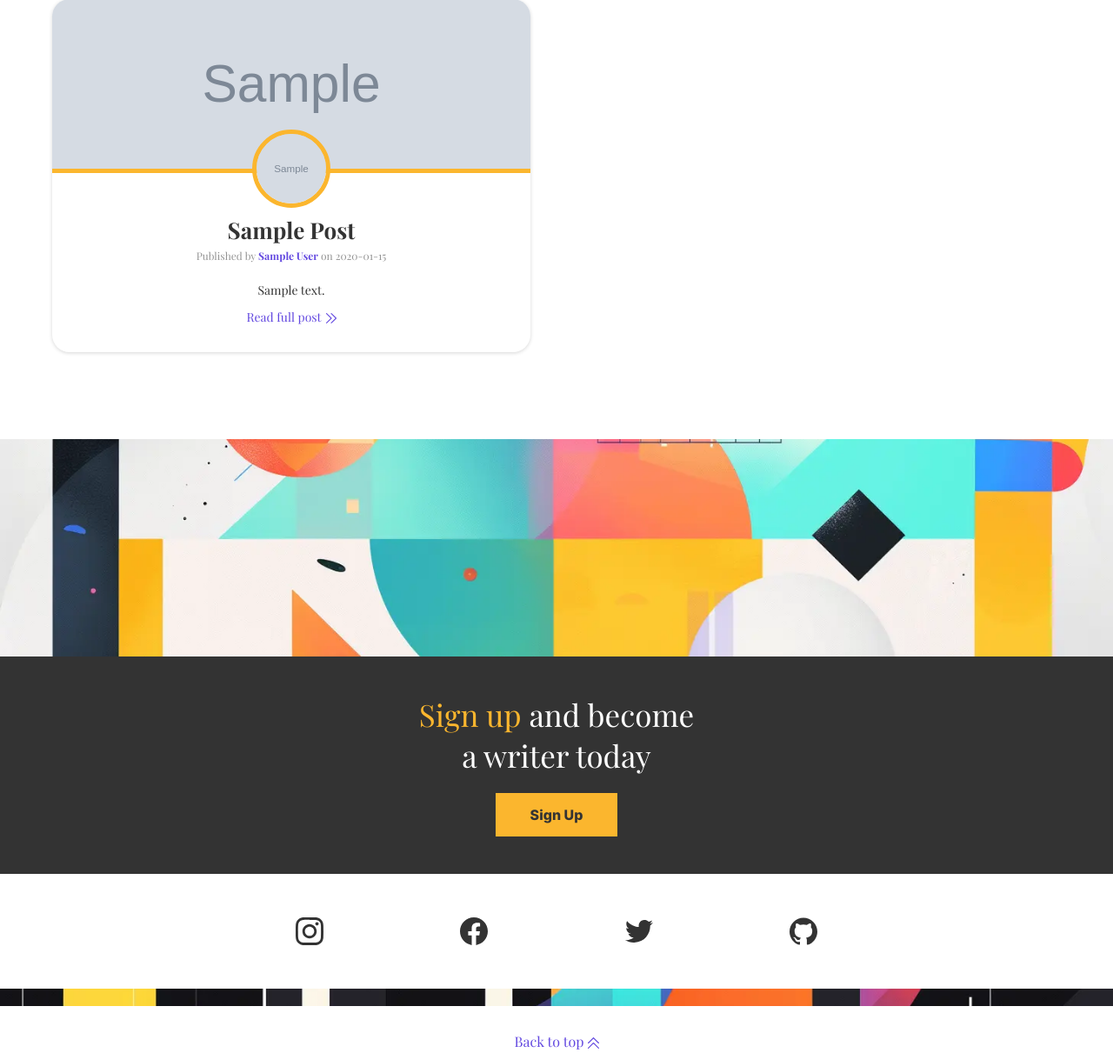
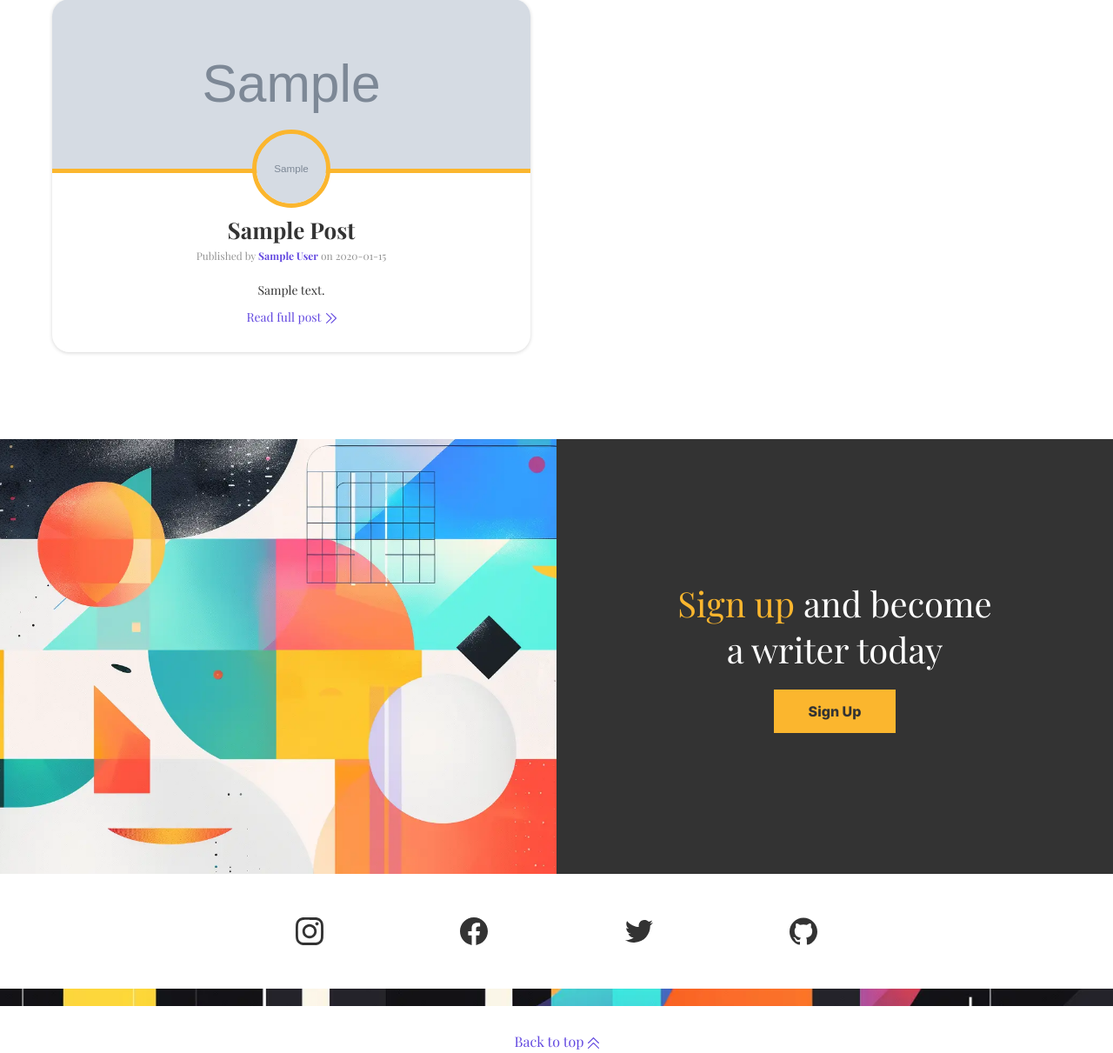
Before and after one commit to ShaneDoyleDev/commit, a Django app: template blog/templates/blog/homepage.html in a window 1280 px wide. Shown: the part 1001-2212 px from the top of the page at 87% size. Run offline with Django 4.2, Linux system fonts and the light colour scheme; the template is opened without the code that fills it: most values are stand-ins (such as "Sample title", 1, 10 or a date in 2020); grey boxes marked "Sample" are stand-in pictures; some web fonts are replaced.

Commit message:
feat(blog/static/homepage.css): add media query styles

```diff
--- a/blog/static/homepage.css
+++ b/blog/static/homepage.css
@@ -68,3 +68,28 @@
   max-width: 600px;
   margin-inline: auto;
 }
+
+@media (min-width: 400px) {
+  .cta-heading {
+    font-size: 4rem;
+  }
+}
+
+@media (min-width: 980px) {
+  #signup-cta-section {
+    flex-direction: row;
+  }
+
+  .cta-image {
+    width: 50%;
+    height: 100%;
+  }
+
+  .cta-signup-image {
+    visibility: visible;
+  }
+
+  .cta-heading {
+    width: 380px;
+  }
+}
```
